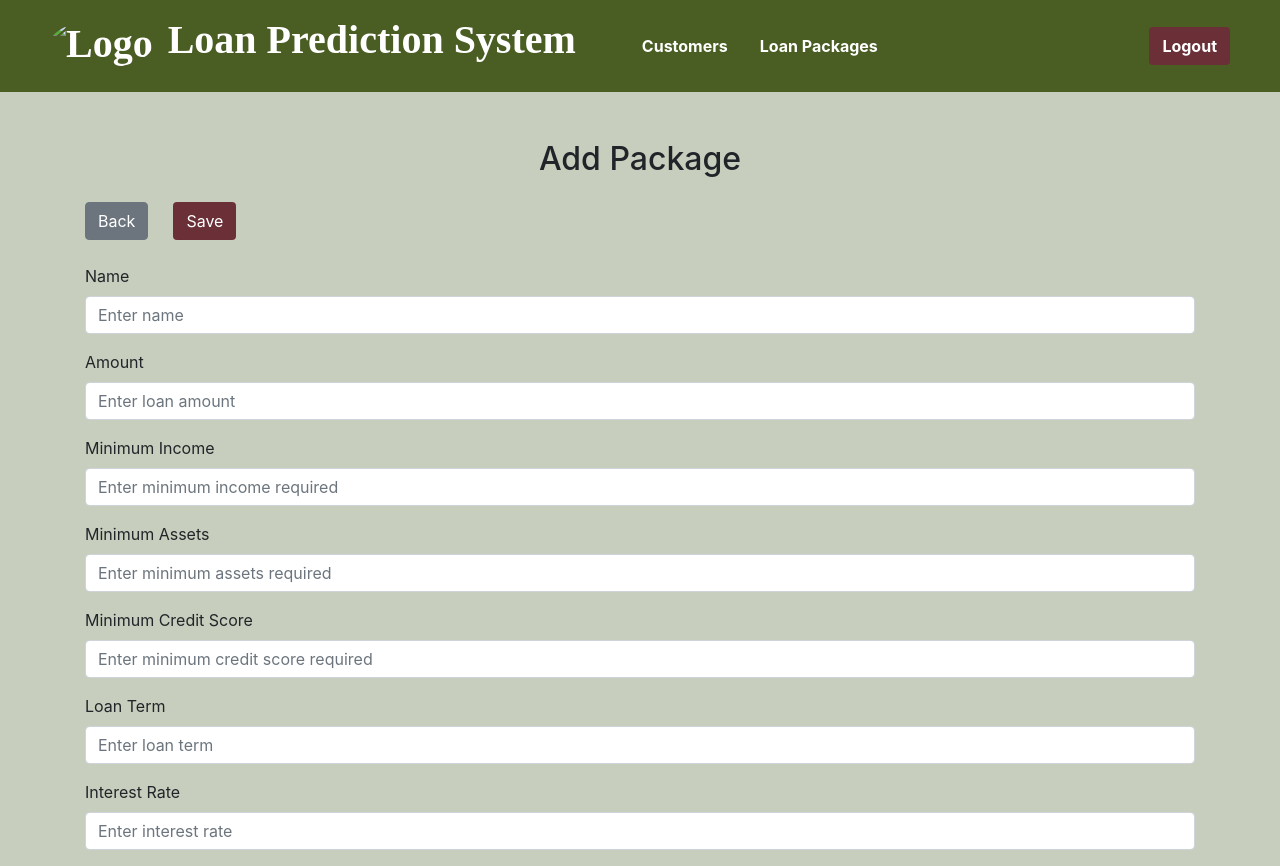
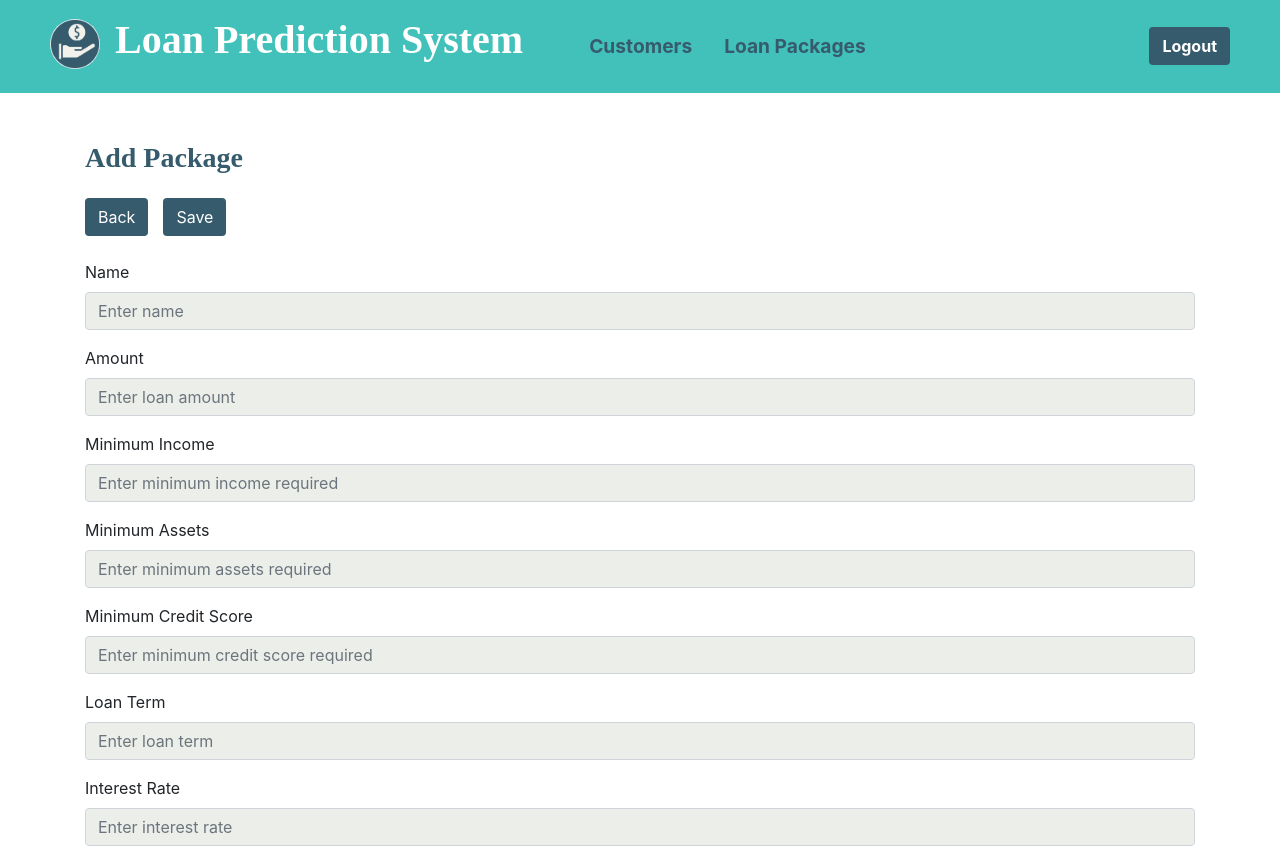
Before and after one commit to anish102/loan-eligibility-predictor, a plain HTML site: page app/static/add_loan_package.html in a window 1280 px wide. Drawn offline with nearby package versions, Linux system fonts and the light colour scheme.

Commit message:
Change UI for loan pages

```diff
--- a/app/static/add_loan_package.html
+++ b/app/static/add_loan_package.html
@@ -1,158 +1,103 @@
 <!DOCTYPE html>
 <html lang="en">
+
 <head>
   <meta charset="UTF-8" />
   <meta name="viewport" content="width=device-width, initial-scale=1.0" />
   <title>Customers</title>
-    <link
-      href="https://stackpath.bootstrapcdn.com/bootstrap/4.5.2/css/bootstrap.min.css"
-      rel="stylesheet"
-    />
+  <link href="https://stackpath.bootstrapcdn.com/bootstrap/4.5.2/css/bootstrap.min.css" rel="stylesheet" />
 </head>
-  <body style="background-color: #c8cebd">
-    <header
-      class="text-white py-3"
-      style="padding-left: 50px; padding-right: 50px; background-color: #4a5d23"
-    >
+
+<body style="background-color: white">
+  <header class="text-white py-3" style="padding-left: 50px; padding-right: 50px; background-color: #41c1ba">
     <div class="d-flex justify-content-between align-items-center">
       <div style="display: flex; align-items: center">
         <a href="/static/home.html" style="text-decoration: none; color: white">
           <strong>
             <h1 style="font-family: 'Times New Roman'; font-weight: bold">
-                <img
-                  src="/static/images/logo.jpg"
-                  alt="Logo"
-                  style="
+              <img src="/static/images/logo.png" alt="Logo" style="
                     width: 50px;
                     height: 50px;
                     border-radius: 50%;
                     object-fit: cover;
                     margin-right: 15px;
-                  "
-                />Loan Prediction System
+                  " />Loan Prediction System
             </h1>
           </strong>
         </a>
         <nav style="padding-left: 50px">
           <ul class="nav">
             <li class="nav-item">
-                <a
-                  class="nav-link text-white"
-                  href="/static/customers.html"
-                  style="font-weight: bold"
-                  >Customers</a
-                >
+              <a class="nav-link" href="/static/customers.html"
+                style="font-size: larger; font-weight: bold; color: #365b6d">
+                Customers
+              </a>
             </li>
             <li class="nav-item">
-                <a
-                  class="nav-link text-white"
-                  style="font-weight: bold"
-                  href="/static/loan_packages.html"
-                  >Loan Packages</a
-                >
+              <a class="nav-link" href="/static/loan_packages.html"
+                style="font-size: larger; font-weight: bold; color: #365b6d">
+                Loan Packages
+              </a>
             </li>
           </ul>
         </nav>
       </div>
-        <button
-          class="btn"
-          onclick="logout()"
-          style="background-color: #6b2f37; color: white; font-weight: bold"
-        >
+      <button class="btn" onclick="logout()" style="background-color: #365b6d; color: white; font-weight: bold">
         Logout
       </button>
     </div>
   </header>
   <div class="container mt-5">
-      <h2 class="text-center mb-4">Add Package</h2>
+    <h3 class="mb-4" style="
+          font-weight: bold;
+          color: #365b6d;
+          font-family: 'Times New Roman';
+        ">
+      Add Package
+    </h3>
     <form id="add-package-form" class="needs-validation" novalidate>
       <div class="d-flex mb-4">
-          <button
-            class="btn btn-secondary"
-            style="margin-right: 25px"
-            onclick="back()"
-          >
+        <button class="btn" style="margin-right: 15px; background-color: #365b6d; color: white" onclick="back()">
           Back
         </button>
-          <button
-            type="submit"
-            class="btn"
-            style="background-color: #6b2f37; color: white"
-          >
+        <button type="submit" class="btn" style="background-color: #365b6d; color: white">
           Save
         </button>
       </div>
       <div class="mb-3">
         <label for="loan_name" class="form-label">Name</label>
-          <input
-            type="text"
-            id="loan_name"
-            placeholder="Enter name"
-            class="form-control"
-            required
-          />
+        <input type="text" id="loan_name" placeholder="Enter name" class="form-control"
+          style="background-color: #eceee9" required />
       </div>
       <div class="mb-3">
         <label for="loan_amount" class="form-label">Amount</label>
-          <input
-            type="number"
-            id="loan_amount"
-            placeholder="Enter loan amount"
-            class="form-control"
-            required
-          />
+        <input type="number" id="loan_amount" placeholder="Enter loan amount" class="form-control"
+          style="background-color: #eceee9" required />
       </div>
       <div class="mb-3">
         <label for="min_income" class="form-label">Minimum Income</label>
-          <input
-            type="number"
-            id="min_income"
-            placeholder="Enter minimum income required"
-            class="form-control"
-            required
-          />
+        <input type="number" id="min_income" placeholder="Enter minimum income required" class="form-control"
+          style="background-color: #eceee9" required />
       </div>
       <div class="mb-3">
         <label for="min_assets" class="form-label">Minimum Assets</label>
-          <input
-            type="number"
-            id="min_assets"
-            placeholder="Enter minimum assets required"
-            class="form-control"
-            required
-          />
+        <input type="number" id="min_assets" placeholder="Enter minimum assets required" class="form-control"
+          style="background-color: #eceee9" required />
       </div>
       <div class="mb-3">
-          <label for="min_credit_score" class="form-label"
-            >Minimum Credit Score</label
-          >
-          <input
-            type="number"
-            id="min_credit_score"
-            placeholder="Enter minimum credit score required"
-            class="form-control"
-            required
-          />
+        <label for="min_credit_score" class="form-label">Minimum Credit Score</label>
+        <input type="number" id="min_credit_score" placeholder="Enter minimum credit score required"
+          class="form-control" style="background-color: #eceee9" required />
       </div>
       <div class="mb-3">
         <label for="loan_term" class="form-label">Loan Term</label>
-          <input
-            type="number"
-            id="loan_term"
-            placeholder="Enter loan term"
-            class="form-control"
-            required
-          />
+        <input type="number" id="loan_term" placeholder="Enter loan term" class="form-control"
+          style="background-color: #eceee9" required />
       </div>
       <div class="mb-3">
         <label for="interest_rate" class="form-label">Interest Rate</label>
-          <input
-            type="number"
-            id="interest_rate"
-            placeholder="Enter interest rate"
-            class="form-control"
-            required
-          />
+        <input type="number" id="interest_rate" placeholder="Enter interest rate" class="form-control"
+          style="background-color: #eceee9" required />
       </div>
     </form>
     <p id="error-message" class="text-danger mt-3"></p>
@@ -169,4 +114,5 @@
     }
   </script>
 </body>
+
 </html>
```
Also changed, not shown: app/static/edit_loan_package.html (+42 -81 lines), app/static/loan_packages.html (+26 -50 lines). Lines whose indentation alone changed are shown as unchanged.
